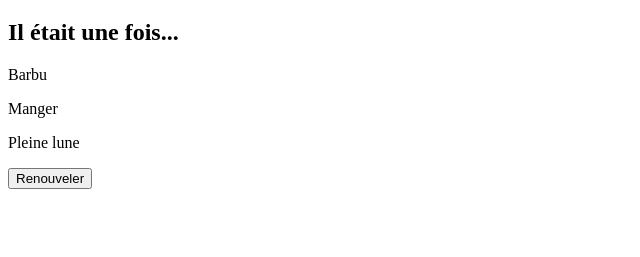
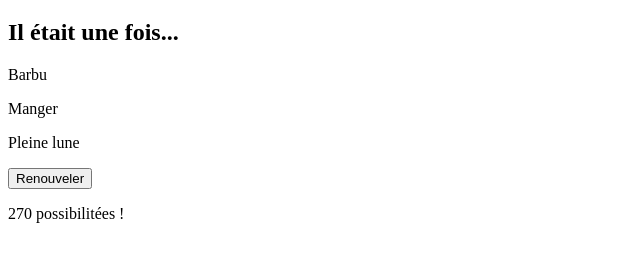
Before and after one commit to Kroustille/The-Fool, a website built with webpack: page src/index.html in a window 1280 px wide. Shown: the part 61-318 px from the top of the page, without its empty margins (0-640 px from the left). Built offline with nearby package versions, Linux system fonts and the light colour scheme.

Commit message:
tech: add possibilities count display

```diff
--- a/src/index.html
+++ b/src/index.html
@@ -12,6 +12,7 @@
       <p id="action">Manger</p>
       <p id="details">Pleine lune</p>
       <button id="reset">Renouveler</button>
+      <p><span id="possibilities_count"></span> possibilitées !</p>
     </section>
   </body>
 </html>
--- a/src/scripts/index.ts
+++ b/src/scripts/index.ts
@@ -1,3 +1,4 @@
+import { getPossibilitiesCount } from './possibilities'
 import { resetPickedValues } from './reset'
 
 document.addEventListener('DOMContentLoaded', () => {
@@ -7,4 +8,10 @@ document.addEventListener('DOMContentLoaded', () => {
   }
 
   reset_button.addEventListener('click', resetPickedValues)
+
+  const possibilities_count_element = document.getElementById('possibilities_count')
+  if (possibilities_count_element) {
+    const possibilities_count = getPossibilitiesCount()
+    possibilities_count_element.textContent = `${possibilities_count}`
+  }
 })
--- /dev/null
+++ b/src/scripts/possibilities.ts
@@ -0,0 +1,7 @@
+import { possible_actions } from './data/possible_actions'
+import { possible_actors } from './data/possible_actors'
+import { possible_details } from './data/possible_details'
+
+export const getPossibilitiesCount = () => {
+  return possible_actions.length * possible_actors.length * possible_details.length
+}
```
